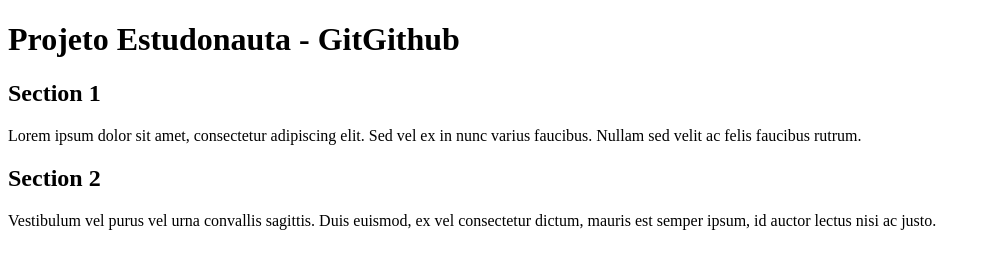
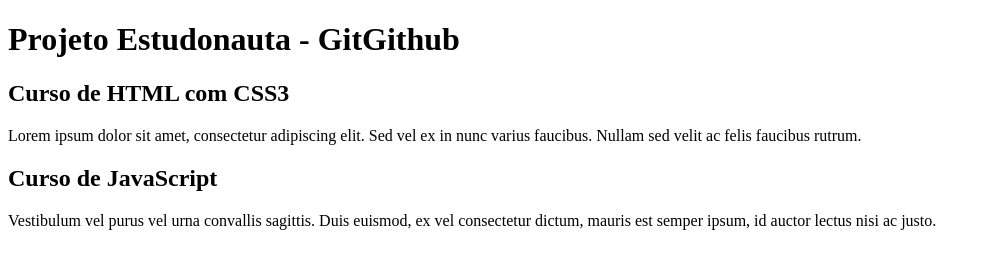
Before and after one commit to Willsonbs/GitGithub-Estudonauta, a plain HTML site: page 01/index.html in a window 1280 px wide. Shown: the whole page, without its empty margins (0-991 px from the left). Drawn offline with Linux system fonts and the light colour scheme.

Commit message:
iniciei o conteúdo

```diff
--- a/01/index.html
+++ b/01/index.html
@@ -11,11 +11,11 @@
     </header>
     <main>
         <section>
-            <h2>Section 1</h2>
+            <h2>Curso de HTML com CSS3</h2>
             <p>Lorem ipsum dolor sit amet, consectetur adipiscing elit. Sed vel ex in nunc varius faucibus. Nullam sed velit ac felis faucibus rutrum.</p>
         </section>
         <section>
-            <h2>Section 2</h2>
+            <h2>Curso de JavaScript</h2>
             <p>Vestibulum vel purus vel urna convallis sagittis. Duis euismod, ex vel consectetur dictum, mauris est semper ipsum, id auctor lectus nisi ac justo.</p>
         </section>
     </main>
```
